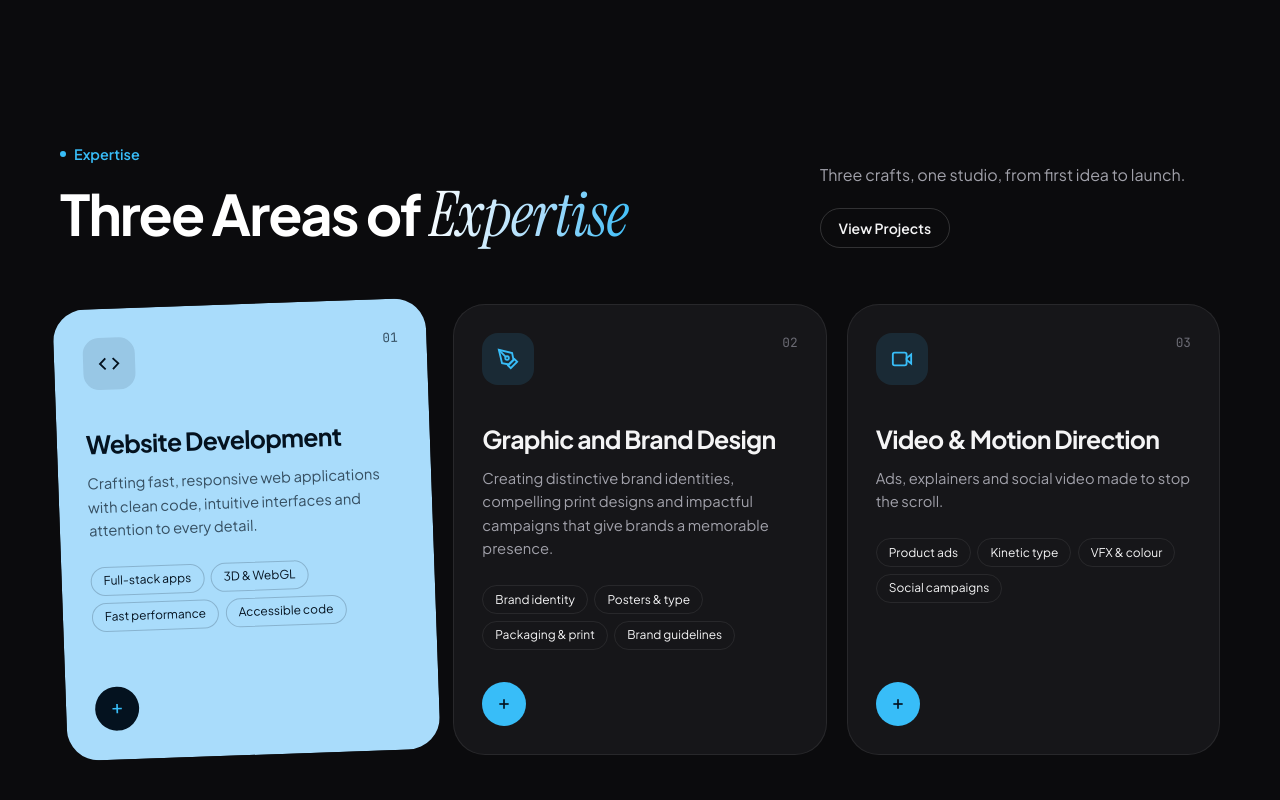
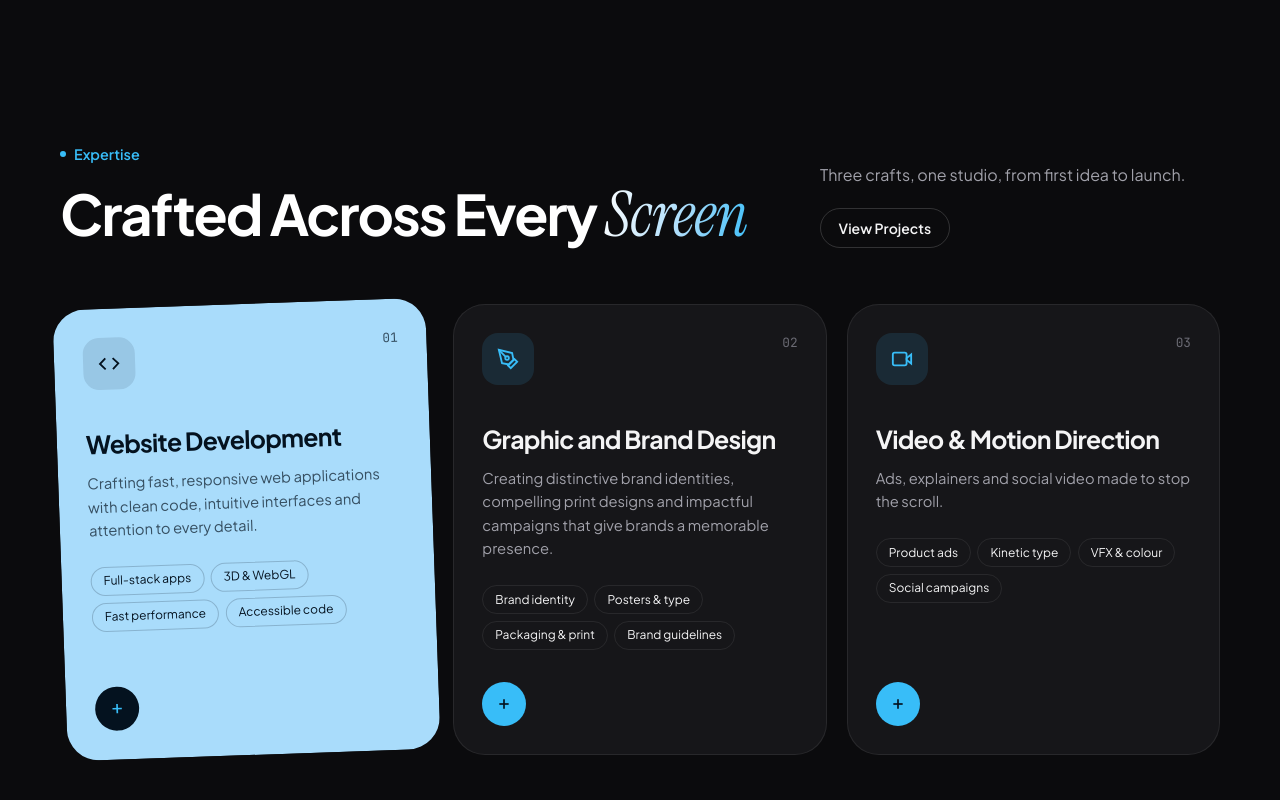
Before and after one commit to El-viktoh/Portfolio, a plain HTML site: page index.html in a window 1280 px wide. Shown: the part 3553-4353 px from the top of the page. Drawn offline with nearby package versions, Linux system fonts and the light colour scheme.

Commit message:
Change Expertise heading to Crafted Across Every Screen
Co-Authored-By: Claude Opus 5.5 <noreply@anthropic.com>

```diff
--- a/index.html
+++ b/index.html
@@ -240,7 +240,7 @@
         <header class="section-header split">
           <div>
             <span class="section-tag">Expertise</span>
-            <h2 class="section-title">Three Areas of <em class="serif-accent">Expertise</em></h2>
+            <h2 class="section-title">Crafted Across Every <em class="serif-accent">Screen</em></h2>
           </div>
           <div class="section-header-aside">
             <p class="section-subtitle">
```
